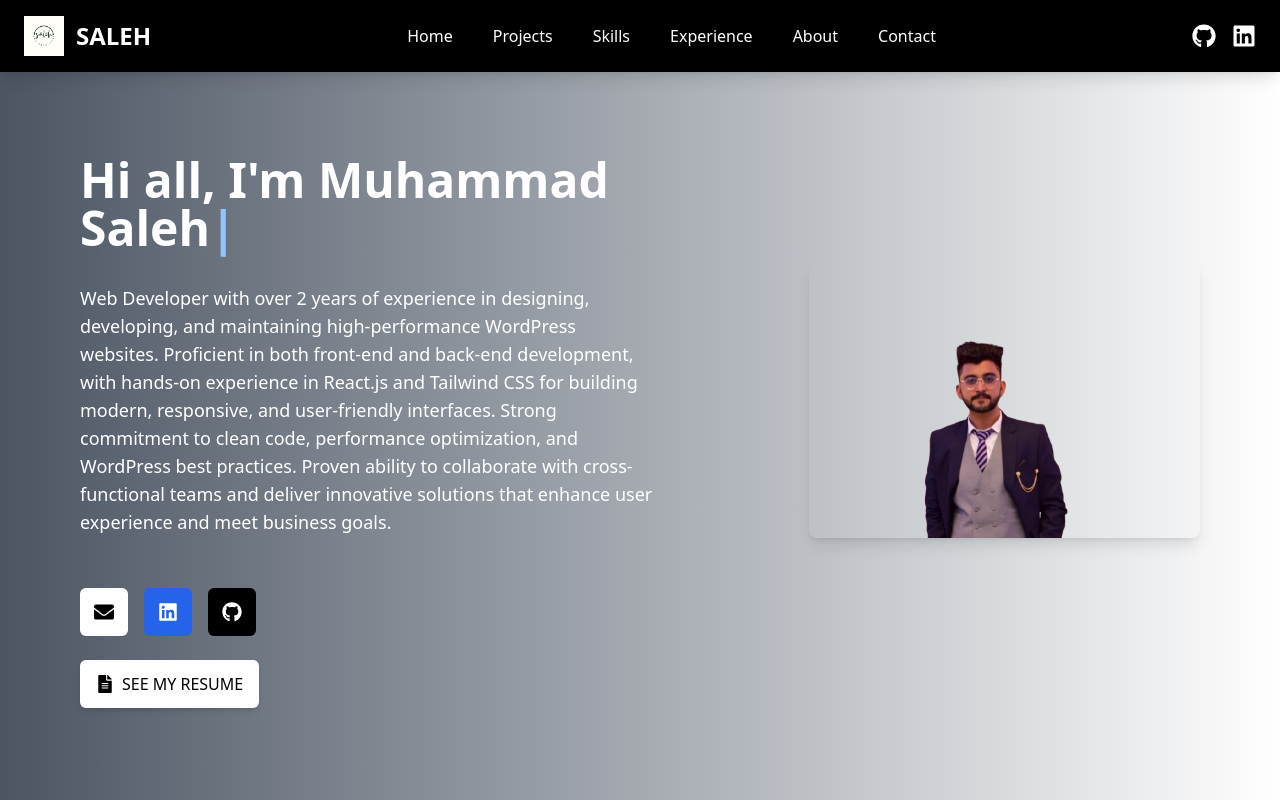
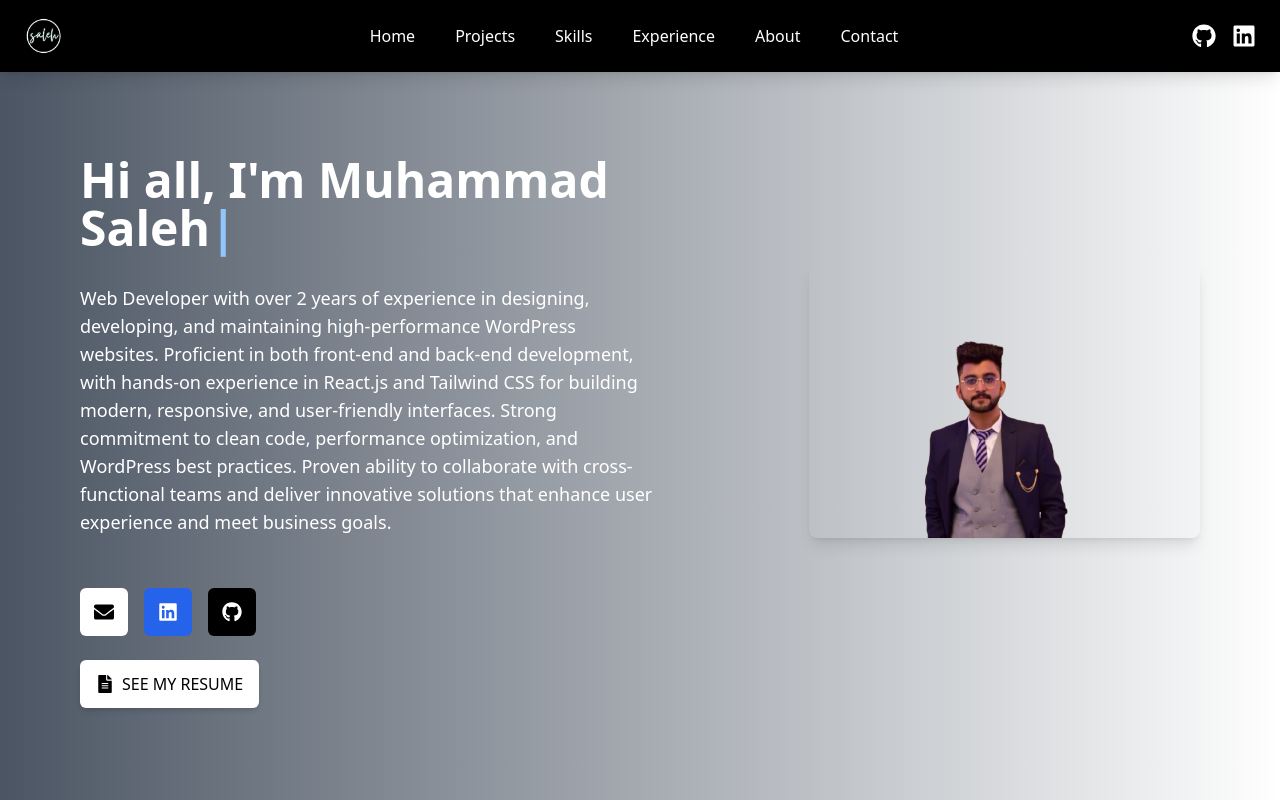
Before and after one commit to salehpaki/my_portfolio, a React (Vite) app: page / in a window 1280 px wide. Shown: the top 800 px of the page. Built offline with nearby package versions, Linux system fonts and the light colour scheme.

Commit message:
Describe your changes

```diff
--- a/src/components/Navbar.jsx
+++ b/src/components/Navbar.jsx
@@ -29,13 +29,10 @@ const Navbar = () => {
           onClick={() => handleNavigation("home")}
         >
           <img
-            src="/salehlogo.png"
+            src="/salehlogo5.png"
             alt="SALEH Logo"
             className="h-10 w-10 mr-3 object-contain"
           />
-          <span className="text-white font-bold text-2xl hidden sm:inline">
-            SALEH
-          </span>
         </div>
 
         {/* Desktop Menu */}
```
Also changed, not shown: public/salehlogo.png (deleted), public/salehlogo5.png (added).
